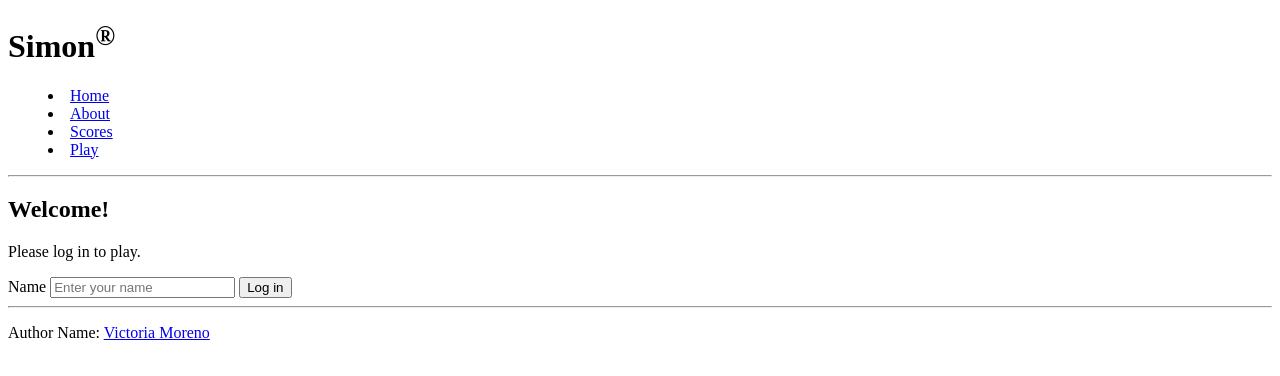
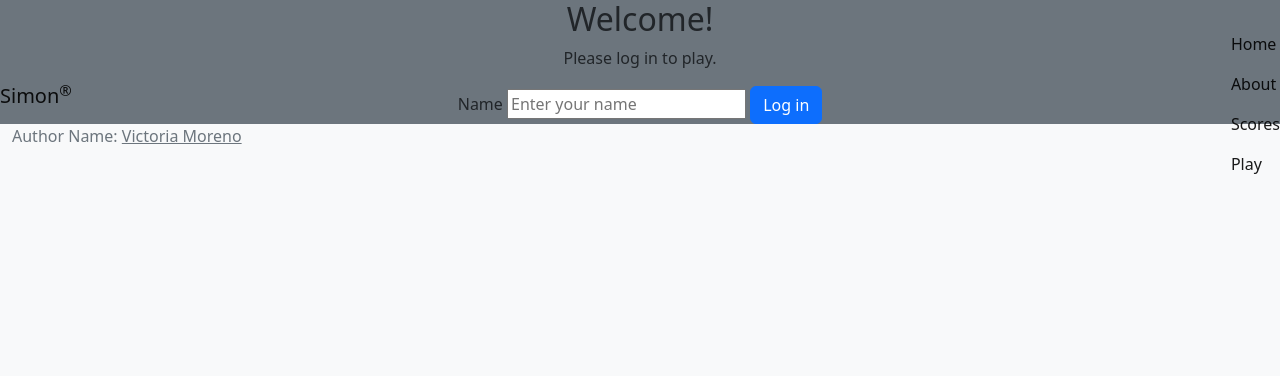
Before and after one commit to vmoreno02/simon, a plain HTML site: page index.html in a window 1280 px wide. Drawn offline with nearby package versions, Linux system fonts and the light colour scheme.

Commit message:
update: added bootstrap to index.html

```diff
--- a/about.html
+++ b/about.html
@@ -4,6 +4,7 @@
         <meta charset="UTF-8" />
         <meta name="viewport" content="width=devide-width, initial-scale=1.0" />
         <title>About</title>
+        <link rel="icon" href="favicon.ico" />
     </head>
 
     <body>
--- a/index.html
+++ b/index.html
@@ -5,27 +5,43 @@
         <meta name="viewport" content="width=devide-width, initial-scale=1.0" />
 
         <title>Simon</title>
+        <link rel="icon" href="favicon.ico" />
+
+        <!--Bootstrap-->
+        <link
+            href="https://cdn.jsdelivr.net/npm/bootstrap@5.2.2/dist/css/bootstrap.min.css"
+            rel="stylesheet"
+            integrity="sha384-Zenh87qX5JnK2Jl0vWa8Ck2rdkQ2Bzep5IDxbcnCeuOxjzrPF/et3URy9Bv1WTRi"
+            crossorigin="anonymous"
+        />
 
         </head>
 
-    <body>
-        <header>
-            <h1>Simon<sup>&reg;</sup></h1>
+    <body class="bg-light text-dark">
+        <header class="container-fluid">
+            <nav class="navbar fixed-top navbar-light">
+                <a class="navbar-brand" href="#">Simon<sup>&reg;</sup></a>
 
-            <nav>
-                <menu>
-                    <li><a href="index.html">Home</a></li>
-                    <li><a href="about.html">About</a></li>
-                    <li><a href="scores.html">Scores</a></li>
-                    <li><a href="play.html">Play</a></li>
+                <menu class="navbar-nav">
+                    <li class="navbar-item">
+                        <a class="nav-link active" href="index.html">Home</a>
+                    </li>
+                    <li class="navbar-item">
+                        <a class="nav-link active" href="about.html">About</a>
+                    </li>
+                    <li class="navbar-item">
+                        <a class="nav-link active" href="scores.html">Scores</a>
+                    </li>
+                    <li class="navbar-item">
+                        <a class="nav-link active" href="play.html">Play</a>
+                    </li>
                 </menu>
+
             </nav>
-
-            <!-- line to divide menu from operation -->
-            <hr />
         </header>
 
-        <main>
+        <main class="container-fluid bg-secondary text-center">
+            <div>
                 <h2>Welcome!</h2>
                 <p>Please log in to play.</p>
 
@@ -33,15 +49,16 @@
                 <form method="get" action="play.html">
                     <label for="name">Name</label>
                     <input type="text" id="name" placeholder="Enter your name" />
-                <button type="submit">Log in</button>
+                    <button type="submit" class="btn btn-primary">Log in</button>
                 </form>
-
-            <hr />
+            </div>
         </main>
 
-        <footer>
-            <p class="text-reset">Author Name:</span>
-            <a href="https://github.com/vmoreno02/simon">Victoria Moreno</a>
+        <footer class="text-muted">
+            <div class="container-fluid">
+                <span class="text-reset">Author Name:</span>
+                <a class="text-reset" href="https://github.com/vmoreno02/simon">Victoria Moreno</a>
+            </div>
         </footer>
     </body>
 </html>
```
Also changed, not shown: play.html (+1 -1 lines), scores.html (+1 -1 lines), favicon.ico (added), main.css (added). Lines whose indentation alone changed are shown as unchanged.
